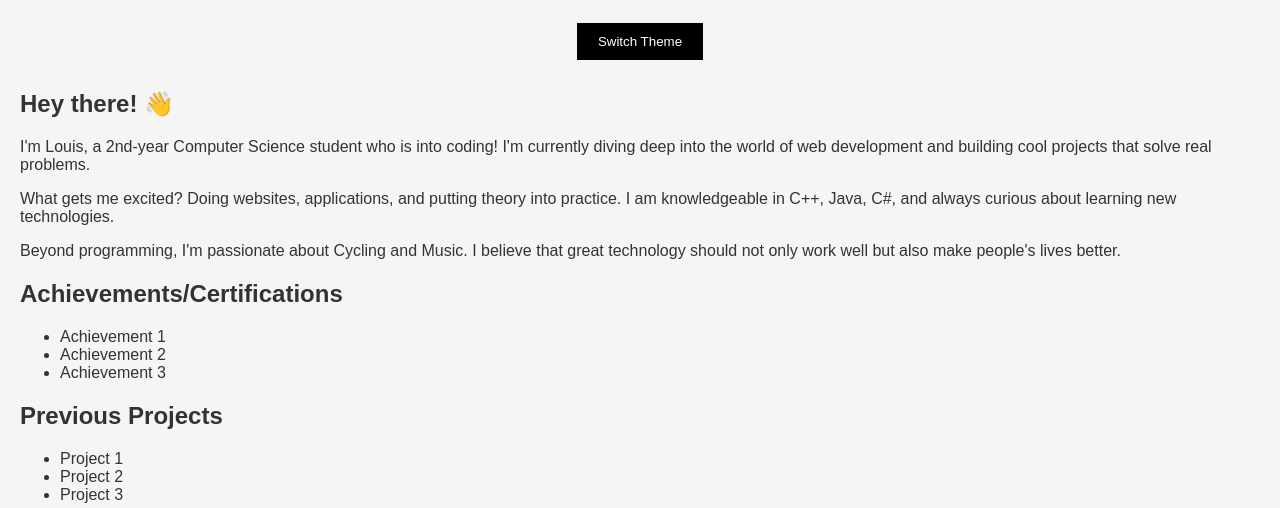
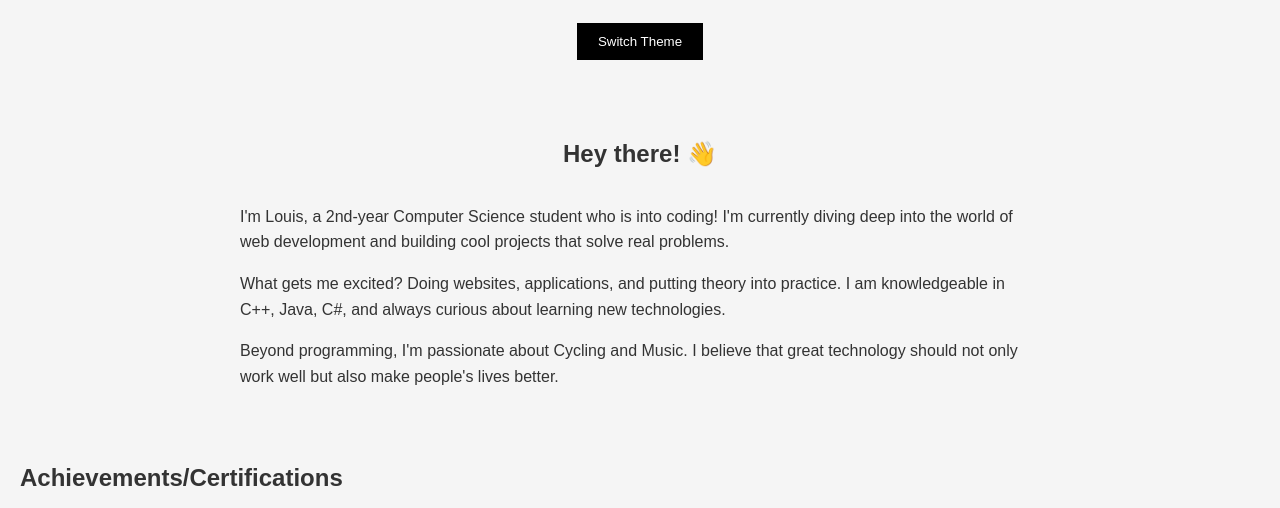
Before and after one commit to Wisloo/portfolio, a plain HTML site: page index.html in a window 1280 px wide. Shown: the part 292-800 px from the top of the page. Drawn offline with Linux system fonts and the light colour scheme.

Commit message:
Enhance styles for about section and dark mode
Add styles for the about section and dark theme.

```diff
--- a/style.css
+++ b/style.css
@@ -37,6 +37,31 @@ header {
 	opacity: 0.4;
 }
 
+#about {
+    margin: 40px 0;
+    padding: 20px;
+    display: flex;
+    flex-direction: column;
+    align-items: center;
+    text-align: center;
+}
+
+.about-content {
+    max-width: 800px;
+    line-height: 1.6;
+    text-align: left;
+}
+
+.about-content p {
+    margin-bottom: 15px;
+    font-size: 16px;
+}
+
+body.dark #about {
+    background-color: #2d3748;
+    border-radius: 10px;
+}
+
 /* Dark Theme */
 body.dark {
 	background-color: #252525;
```
